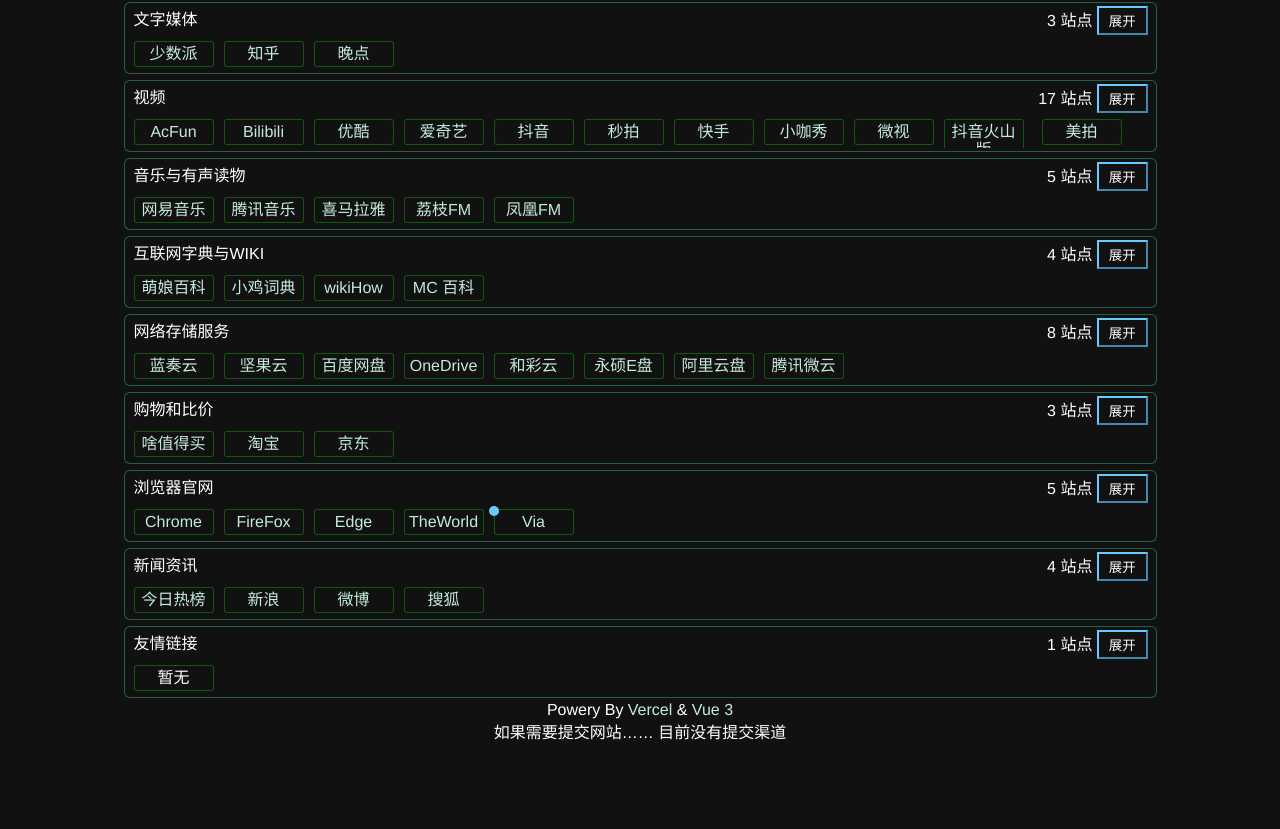
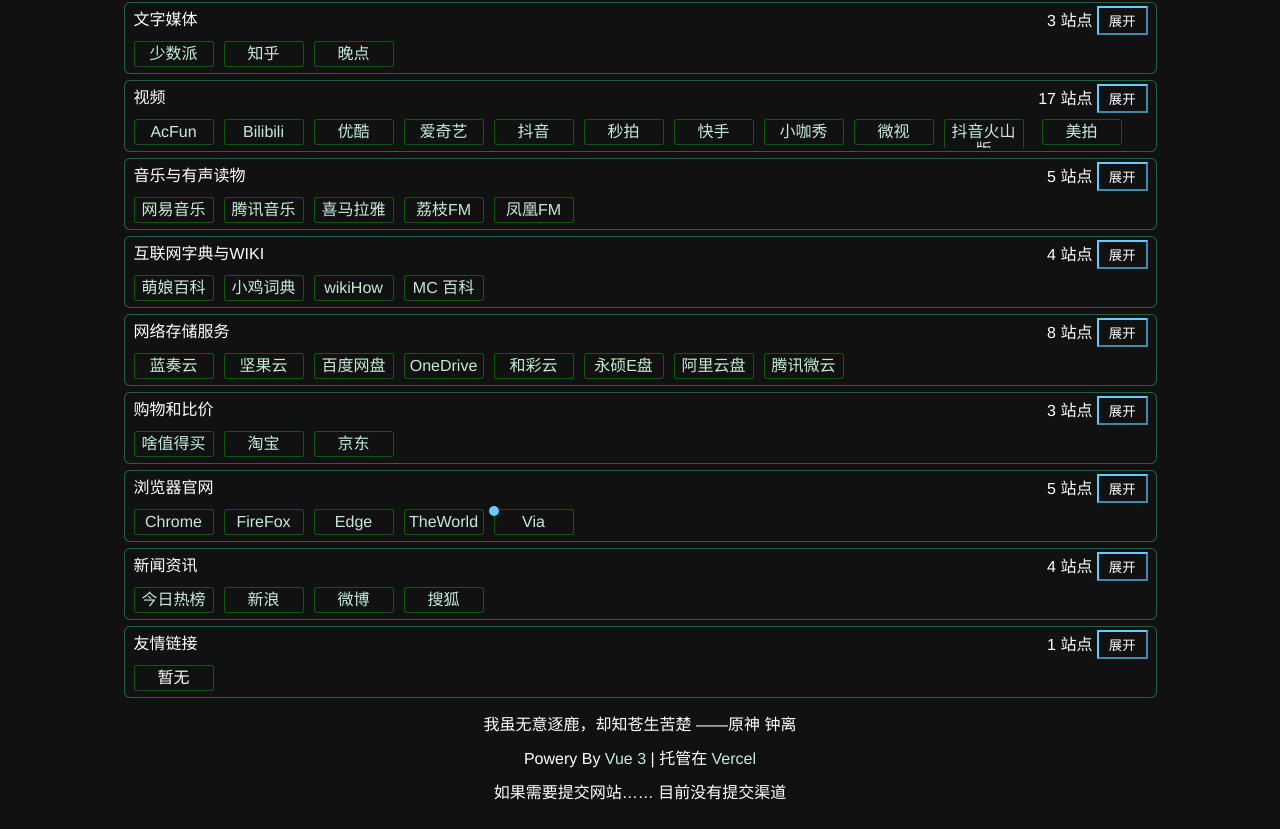
Before and after one commit to conglinyizhi/NavigationCenter, a Vue app: page / in a window 1280 px wide. Shown: the part 712-1541 px from the top of the page. Before the commit the page ends 1455 px from the top, so only its background shows below. Built offline with nearby package versions, Linux system fonts and the light colour scheme.

Commit message:
新增 钟离台词

```diff
--- a/src/components/footer.vue
+++ b/src/components/footer.vue
@@ -1,19 +1,51 @@
 <template>
   <div id="footer">
-    <div>Powery By <a href="https://vercel.com/">Vercel</a> &amp; <a
-      href="https://v3.vuejs.org/"
-      target="_blank"
-    >Vue 3</a></div>
+    <div @click="showDebugData">
+      我虽无意逐鹿，却知苍生苦楚 ——原神 钟离
+    </div>
+    <div>Powery By <a
+        href="https://v3.vuejs.org/"
+        target="_blank"
+      >Vue 3</a> | 托管在 <a href="https://vercel.com/">Vercel</a></div>
     <div>如果需要提交网站…… 目前没有提交渠道</div>
   </div>
 </template>
 
-<script setup>
-defineProps({});
+<script>
+export default {
+  name: "footer",
+  data() {
+    return {
+      debugdata: {
+        width: window.innerWidth,
+        height: window.innerHeight,
+      },
+      methods: {
+        showDebugData() {
+          alert(
+            `此世诸神群魔并起，我虽无意逐鹿，却知苍生苦楚。\n屏幕尺寸：${this.width}x${this.height}`
+          );
+        },
+      },
+    };
+  },
+};
 </script>
 
 <style scoped>
 #footer {
   text-align: center;
+  padding-bottom: 1rem;
+}
+
+#footer > div {
+  margin: 10px;
+}
+
+#debugtip {
+  border: 1px #ccc groove;
+  display: inline-block;
+  padding: 0 10px;
+  border-radius: 10px;
 }
 </style>
```
